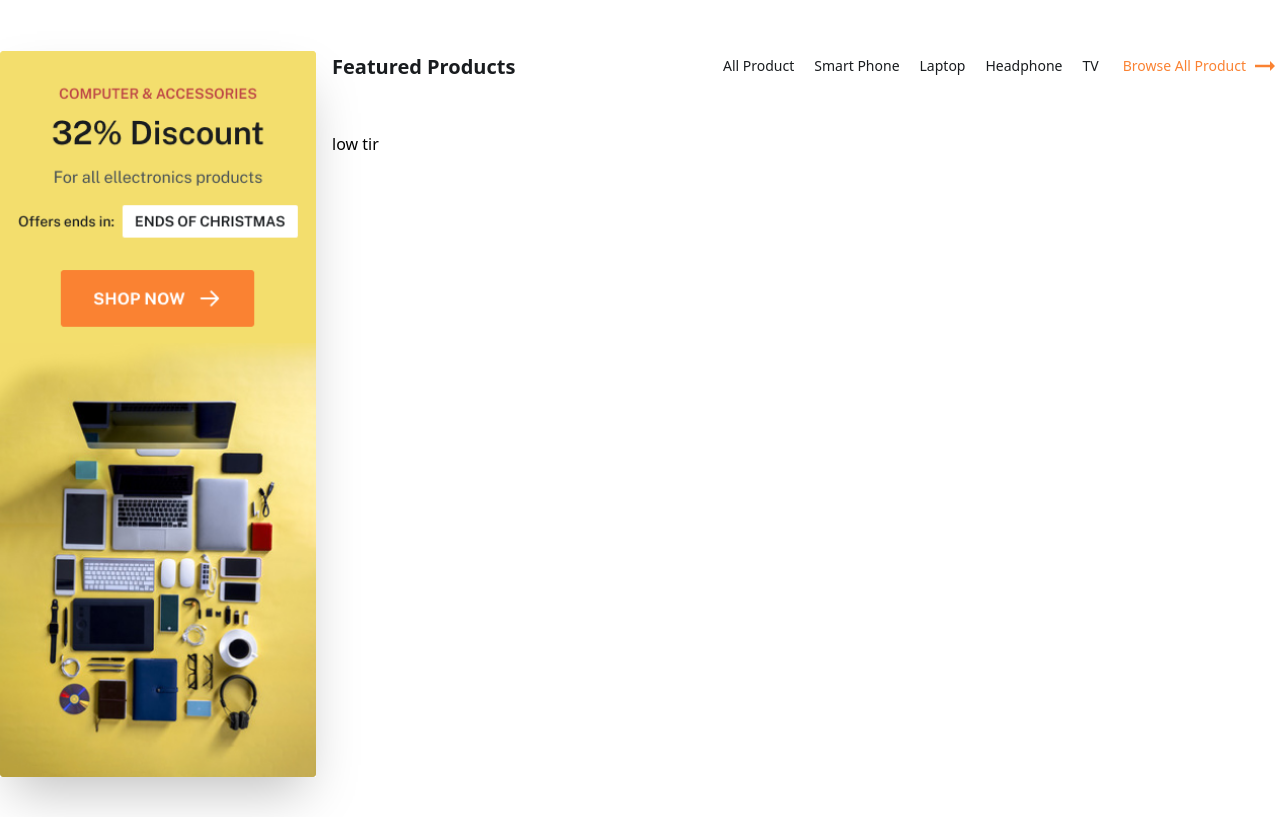
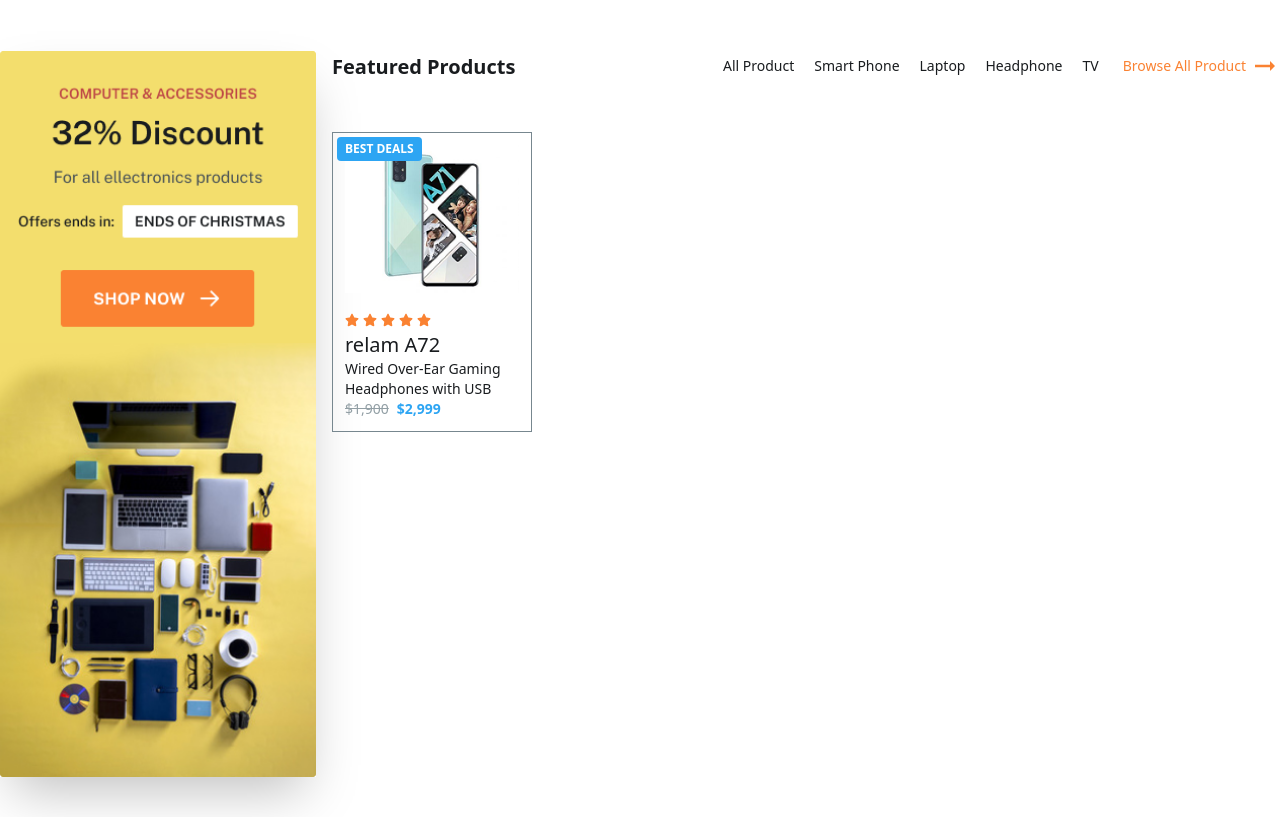
Before and after one commit to NH-Bappy/Cyclone, a React (Vite) app: page / in a window 1280 px wide. Shown: the part 1440-2257 px from the top of the page. Built offline with nearby package versions, Linux system fonts and the light colour scheme.

Commit message:
complete product structure

```diff
--- a/src/components/HomeComponents/FeaturedProducts/FeaturedProducts.tsx
+++ b/src/components/HomeComponents/FeaturedProducts/FeaturedProducts.tsx
@@ -2,7 +2,8 @@ import React, { useState } from 'react'
 import Container from '../../commonComponents/Container'
 import { assets } from '../../../helpers/assetsProvider'
 import { icons } from '../../../helpers/iconProvider'
-import { ArrowBigLeft } from 'lucide-react'
+
+import Product from '../../commonComponents/Product'
 
 const FeaturedProducts: React.FC = () => {
 
@@ -75,7 +76,9 @@ const FeaturedProducts: React.FC = () => {
 
 
 
-                        <div className="">low tir</div>
+                        <div className="">
+                            <Product/>
+                        </div>
 
 
 
--- a/src/components/commonComponents/Product.tsx
+++ b/src/components/commonComponents/Product.tsx
@@ -1,10 +1,41 @@
 import React from 'react'
+import { assets } from '../../helpers/assetsProvider'
+import { icons } from '../../helpers/iconProvider'
 
-const Product:React.FC = () => {
+const Product: React.FC = () => {
 
   return (
-    <div>
+    <div className='p-3 border w-50 border-gray-500 relative'>
+      <div className="flex items-center justify-center">
+        <img src={assets.A72} alt={"photo"} className='w-full h-full object-cover'/>
+      </div>
+      {/* rating */}
 
+
+      <div className="pt-4">
+        <div className="flex gap-1">
+          {[1, 2, 3, 4 ,5].map(() => (
+            <span className='text-primary-500 py-1 text-sm'>{icons.star}</span>
+          ))}
+        </div>
+
+        {/* product details */}
+        <h2 className='body_xl_400 text-gray-900'>relam A72</h2>
+        <p className='body_sm_400 text-gray-900'>Wired Over-Ear Gaming Headphones with USB</p>
+
+        {/* price */}
+
+        <div className="flex items-center gap-x-2">
+          <span className='line-through body_sm_400 text-gray-400'>$1,900</span>
+          <span className='text-secondary-500 body_sm_600'>$2,999</span>
+        </div>
+
+      </div>
+
+        {/* hot deal */}
+          <div className="">
+        <p className='absolute top-1 left-1 bg-secondary-500 text-gray-0 py-1 body_tiny_600  px-2 rounded'>{"BEST DEALS"}</p>
+          </div>
     </div>
   )
 }
--- a/src/helpers/assetsProvider.tsx
+++ b/src/helpers/assetsProvider.tsx
@@ -18,6 +18,7 @@ import camera from '../assets/homeAssets/Camera & Photo.png';
 import tv from '../assets/homeAssets/TV & Homes.png';
 import drones from '../assets/homeAssets/drones.webp';
 import ProductBanner from '../assets/homeAssets/ProductBanner.png'
+import A72 from '../assets/homeAssets/A71.png';
 
 
 export const assets = {
@@ -41,4 +42,5 @@ export const assets = {
     tv,
     drones,
     ProductBanner,
+    A72,
 }
--- a/src/helpers/iconProvider.tsx
+++ b/src/helpers/iconProvider.tsx
@@ -1,9 +1,11 @@
-import { FaTwitter, FaFacebook, FaPinterestP, FaReddit, FaYoutube, FaInstagram, FaOpencart, FaRegHeart } from "react-icons/fa";
+import { FaTwitter, FaFacebook, FaPinterestP, FaReddit, FaYoutube, FaInstagram, FaOpencart, FaRegHeart, FaStar, FaRegStar } from "react-icons/fa";
 import { PiUser } from "react-icons/pi";
 import { IoSearchOutline } from "react-icons/io5";
 import { CiLocationOn } from "react-icons/ci";
 import { IoIosGitCompare, IoIosHelpCircleOutline, IoIosArrowDown, IoIosArrowUp } from "react-icons/io";
 import { MdSupportAgent, MdOutlinePhoneInTalk, MdOutlineArrowRightAlt} from "react-icons/md";
+import { FaRegStarHalfStroke } from "react-icons/fa6";
+
 
 
 export const icons = {
@@ -25,4 +27,7 @@ export const icons = {
     rightArrow: <MdOutlineArrowRightAlt />,
     downArrow: <IoIosArrowDown />,
     upArrow: <IoIosArrowUp />,
+    star:< FaStar />,
+    emptyStar: <FaRegStar />,
+    halfStar: <FaRegStarHalfStroke />,
 }
```
Also changed, not shown: src/assets/homeAssets/A71.png (renamed from src/assets/homeAssets/Image.png).
